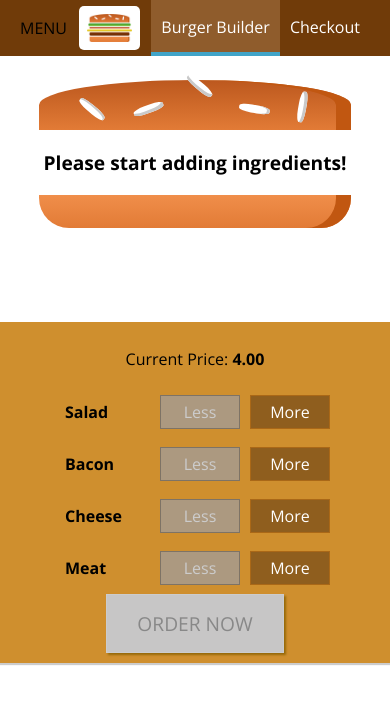
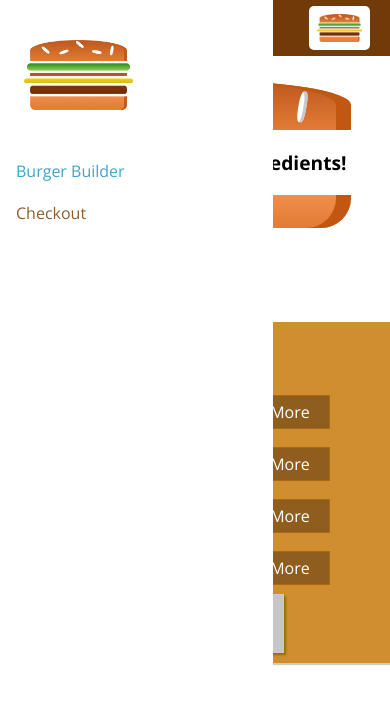
Before and after one commit to sayaksaha-98/burger-builder, a React (Create React App) app: page / in a window 390 px wide. Shown: the top 704 px of the page. Built offline with nearby package versions, Linux system fonts and the light colour scheme.

Commit message:
creating responsive SideDrawer

```diff
--- a/src/components/Layout/Layout.jsx
+++ b/src/components/Layout/Layout.jsx
@@ -2,11 +2,13 @@
 
 import Aux from "../../hoc/Aux";
 import Toolbar from "../Navigation/Toolbar/Toolbar";
+import SideDrawer from "../Navigation/SideDrawer/SideDrawer";
 import classes from "./Layout.module.css";
 
 const layout = (props) => (
   <Aux>
     <Toolbar />
+    <SideDrawer />
     <main className={classes.Content}>{props.children}</main>
   </Aux>
 );
--- a/src/components/Logo/Logo.jsx
+++ b/src/components/Logo/Logo.jsx
@@ -3,7 +3,7 @@
 import burgerLogo from "../../assets/images/burger-logo.png";
 import classes from "./Logo.module.css";
 
-const logo = () => (
+const logo = (props) => (
   <div className={classes.Logo}>
     <img src={burgerLogo} alt="MyBuger" />
   </div>
--- a/src/components/Logo/Logo.module.css
+++ b/src/components/Logo/Logo.module.css
@@ -1,7 +1,7 @@
 .Logo {
   background-color: white;
   padding: 8px;
-  height: 80%;
+  height: 100%;
   box-sizing: border-box;
   border-radius: 5px;
 }
--- a/src/components/Navigation/NavigationItems/NavigationItem/NavigationItem.module.css
+++ b/src/components/Navigation/NavigationItems/NavigationItem/NavigationItem.module.css
@@ -1,19 +1,38 @@
+.NavigationItem {
+  margin: 10px 0;
+  box-sizing: border-box;
+  display: block;
+  width: 100%;
+}
+
+.NavigationItem a {
+  color: #8f5c2c;
+  text-decoration: none;
+  width: 100%;
+  box-sizing: border-box;
+  display: block;
+}
+
+.NavigationItem a:hover,
+.NavigationItem a:active,
+.NavigationItem a.active {
+  color: #40a4c8;
+}
+
+@media (min-width: 500px) {
   .NavigationItem {
     margin: 0;
-  box-sizing: border-box;
     display: flex;
     height: 100%;
+    width: auto;
     align-items: center;
   }
 
   .NavigationItem a {
     color: white;
-  text-decoration: none;
     height: 100%;
     padding: 16px 10px;
     border-bottom: 4px solid transparent;
-  box-sizing: border-box;
-  display: block;
   }
 
   .NavigationItem a:hover,
@@ -23,3 +42,4 @@
     border-bottom: 4px solid #40a4c8;
     color: white;
   }
+}
--- a/src/components/Navigation/NavigationItems/NavigationItems.module.css
+++ b/src/components/Navigation/NavigationItems/NavigationItems.module.css
@@ -3,6 +3,13 @@
   padding: 0;
   list-style: none;
   display: flex;
+  flex-flow: column;
   align-items: center;
   height: 100%;
 }
+
+@media (min-width: 500px) {
+  .NavigationItems {
+    flex-flow: row;
+  }
+}
--- /dev/null
+++ b/src/components/Navigation/SideDrawer/SideDrawer.jsx
@@ -0,0 +1,20 @@
+import React from "react";
+
+import Logo from "../../Logo/Logo";
+import NavigationItems from "../NavigationItems/NavigationItems";
+import classes from "./SideDrawer.module.css";
+
+const sideDrawer = () => {
+  return (
+    <div className={classes.SideDrawer}>
+      <div className={classes.Logo}>
+        <Logo />
+      </div>
+      <nav>
+        <NavigationItems />
+      </nav>
+    </div>
+  );
+};
+
+export default sideDrawer;
--- /dev/null
+++ b/src/components/Navigation/SideDrawer/SideDrawer.module.css
@@ -0,0 +1,32 @@
+.SideDrawer {
+  position: fixed;
+  width: 280px;
+  max-width: 70%;
+  height: 100%;
+  left: 0;
+  top: 0;
+  z-index: 200;
+  background-color: white;
+  padding: 32px 16px;
+  box-sizing: border-box;
+  transition: transform 0.3s ease-out;
+}
+
+@media (min-width: 500px) {
+  .SideDrawer {
+    display: none;
+  }
+}
+
+.Open {
+  transform: translateX(0);
+}
+
+.Close {
+  transform: translateX(-100%);
+}
+
+.Logo {
+  height: 11%;
+  margin-bottom: 32px;
+}
--- a/src/components/Navigation/Toolbar/Toolbar.jsx
+++ b/src/components/Navigation/Toolbar/Toolbar.jsx
@@ -7,8 +7,10 @@
 const toolbar = (props) => (
   <header className={classes.Toolbar}>
     <div>MENU</div>
-    <Logo />
-    <nav>
+    <div className={classes.Logo}>
+      <Logo />
+    </div>
+    <nav className={classes.DesktopOnly}>
       <NavigationItems />
     </nav>
   </header>
--- a/src/components/Navigation/Toolbar/Toolbar.module.css
+++ b/src/components/Navigation/Toolbar/Toolbar.module.css
@@ -16,3 +16,13 @@
 .Toolbar nav {
   height: 100%;
 }
+
+.Logo {
+  height: 80%;
+}
+
+@media (max-width: 499px) {
+  .DesktopOnly {
+    display: none;
+  }
+}
```
Lines whose indentation alone changed are shown as unchanged.
